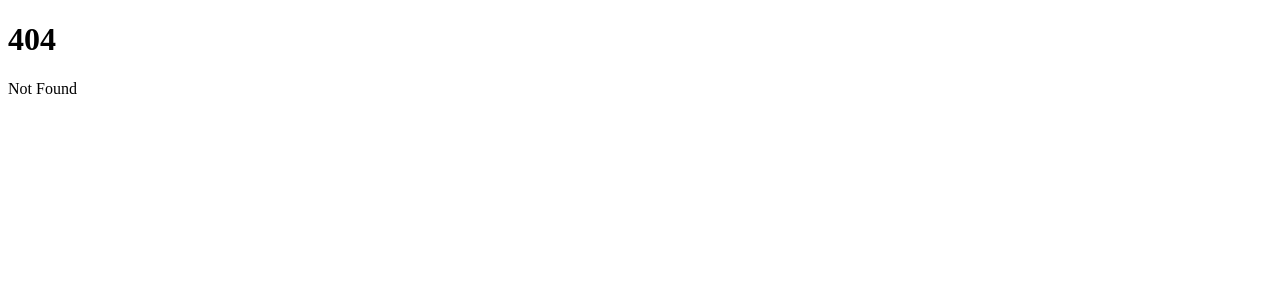
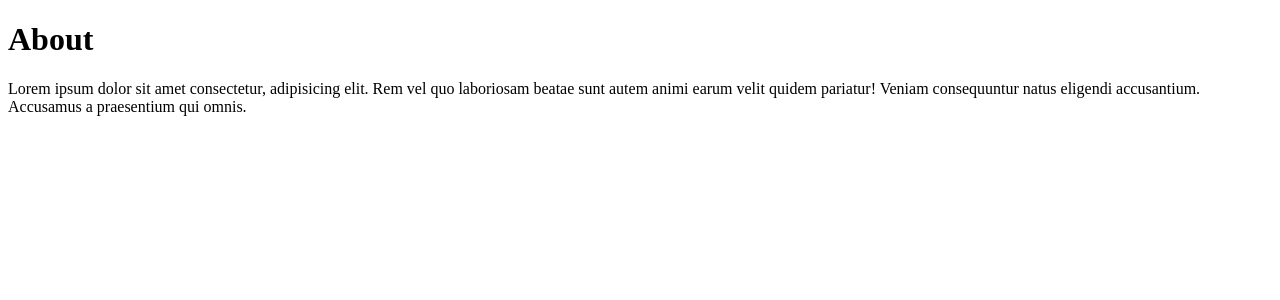
Before and after one commit to willyao0523/svelte-in-practice, a SvelteKit app: page /about in a window 1280 px wide. Before the commit this address had no page. Shown: the top 300 px of the page. Built offline with nearby package versions, Linux system fonts and the light colour scheme.

Commit message:
feat: dynamic pages

```diff
--- /dev/null
+++ b/src/routes/about/+page.svelte
@@ -0,0 +1,8 @@
+<div class="wrapper">
+	<h1>About</h1>
+	<p>
+		Lorem ipsum dolor sit amet consectetur, adipisicing elit. Rem vel quo laboriosam beatae sunt
+		autem animi earum velit quidem pariatur! Veniam consequuntur natus eligendi accusantium.
+		Accusamus a praesentium qui omnis.
+	</p>
+</div>
--- /dev/null
+++ b/src/routes/news/[slug]/+error.svelte
@@ -0,0 +1,21 @@
+<script>
+	import { page } from '$app/stores';
+</script>
+
+<h1>News</h1>
+<h2>{$page.status}</h2>
+<div class="content">
+	{$page.error.message}
+</div>
+
+<style>
+	* {
+		font-family: sans-serif;
+	}
+	h1,
+	h2,
+	.content {
+		text-align: center;
+		color: #3583aa;
+	}
+</style>
```
Also changed, not shown: src/lib/articles.json (added, +12 -0 lines), src/routes/news/[slug]/+page.server.js (added, +16 -0 lines), src/routes/news/[slug]/+page.svelte (added, +10 -0 lines).
